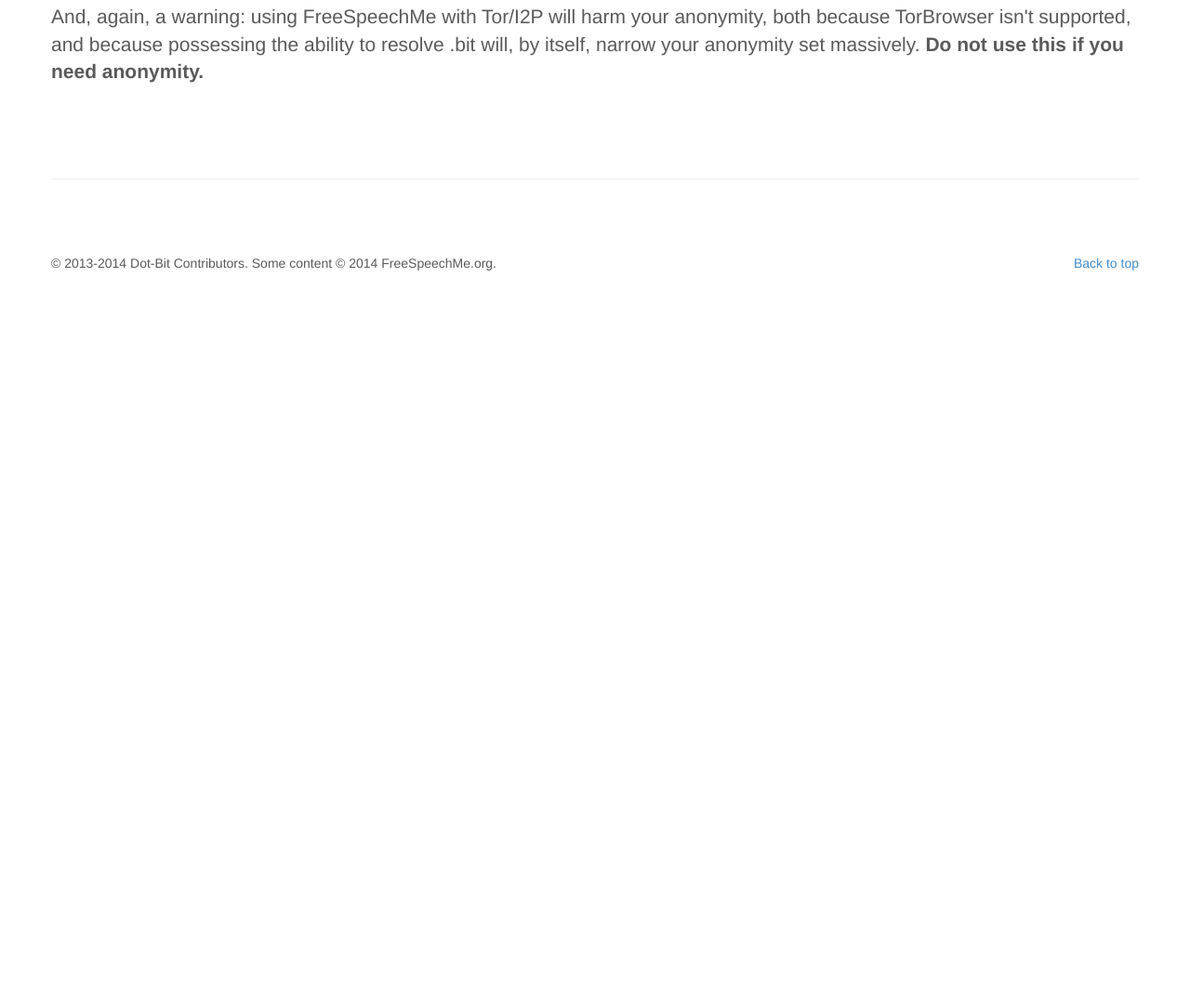
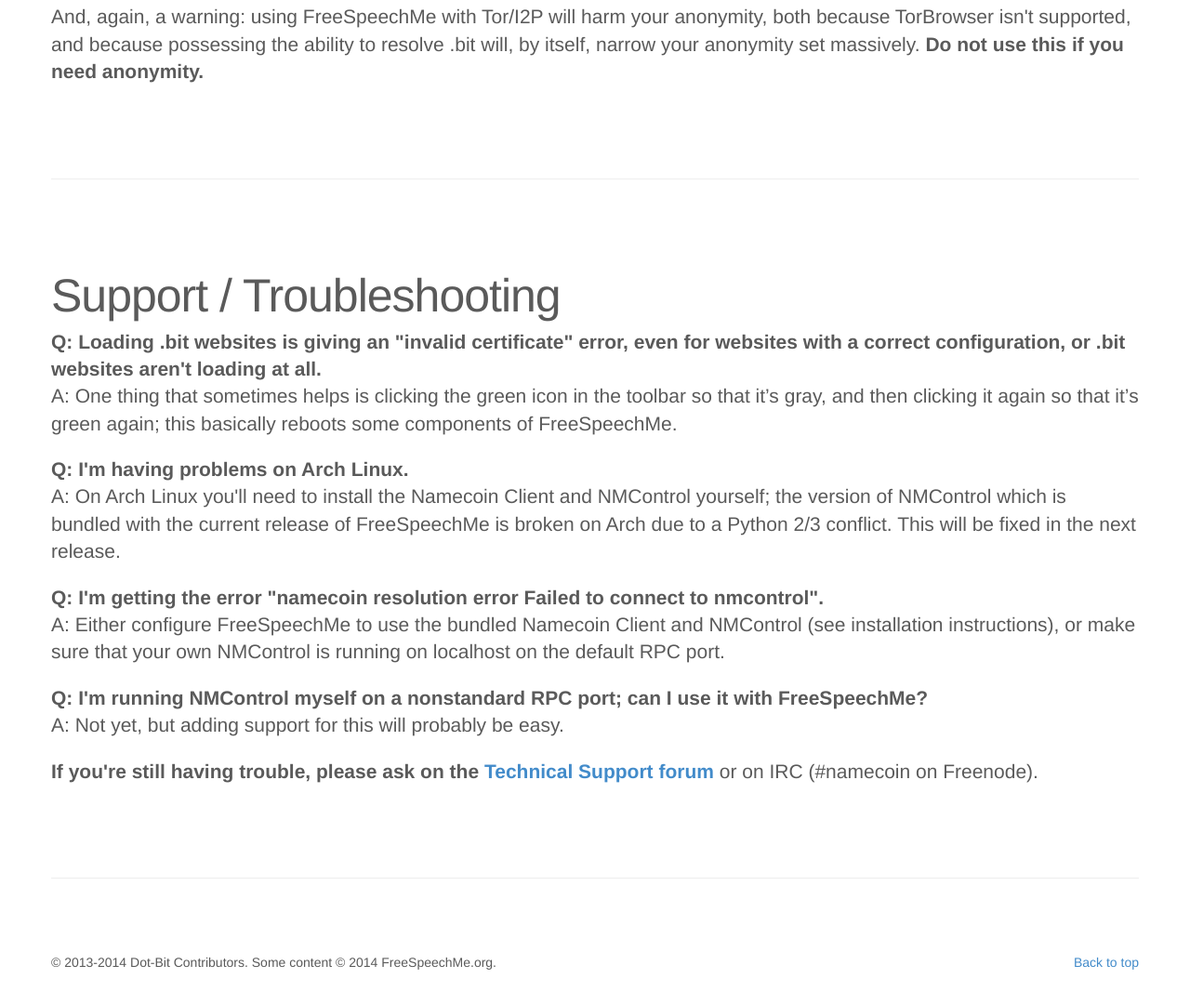
Before and after one commit to namecoin/namecoin.info-dotbit, a plain HTML site: page freespeechme.html in a window 1280 px wide. Shown: the part 10259-11340 px from the top of the page at 93% size. Before the commit the page ends 10602 px from the top, so only its background shows below. Drawn offline with nearby package versions, Linux system fonts and the light colour scheme.

Commit message:
Added Support/Troubleshooting section to FSM page.

```diff
--- a/freespeechme.html
+++ b/freespeechme.html
@@ -213,6 +213,22 @@
 
       <hr class="featurette-divider">
 
+      <div class="row featurette">
+        <!--<div class="col-md-5">
+          <img class="featurette-image img-responsive" data-src="holder.js/500x500/auto" alt="">
+        </div>-->
+        <!-- <div class="col-md-7"> --> <div class="col-md-12">
+          <h2 class="featurette-heading">Support / Troubleshooting</h2>
+          <p class="lead"><strong>Q: Loading .bit websites is giving an "invalid certificate" error, even for websites with a correct configuration, or .bit websites aren't loading at all.</strong><br>A: One thing that sometimes helps is clicking the green icon in the toolbar so that it’s gray, and then clicking it again so that it’s green again; this basically reboots some components of FreeSpeechMe.</p>
+          <p class="lead"><strong>Q: I'm having problems on Arch Linux.</strong><br>A: On Arch Linux you'll need to install the Namecoin Client and NMControl yourself; the version of NMControl which is bundled with the current release of FreeSpeechMe is broken on Arch due to a Python 2/3 conflict.  This will be fixed in the next release.</p>
+          <p class="lead"><strong>Q: I'm getting the error "namecoin resolution error Failed to connect to nmcontrol".</strong><br>A: Either configure FreeSpeechMe to use the bundled Namecoin Client and NMControl (see installation instructions), or make sure that your own NMControl is running on localhost on the default RPC port.</p>
+          <p class="lead"><strong>Q: I'm running NMControl myself on a nonstandard RPC port; can I use it with FreeSpeechMe?</strong><br>A: Not yet, but adding support for this will probably be easy.</p>
+          <p class="lead"><strong>If you're still having trouble, please ask on the <a href="https://forum.namecoin.info/viewforum.php?f=7">Technical Support forum</a></strong> or on IRC (#namecoin on Freenode).</p>
+        </div>
+      </div>
+
+      <hr class="featurette-divider">
+
       <!-- /END THE FEATURETTES -->
 
       <!-- FOOTER -->
```
